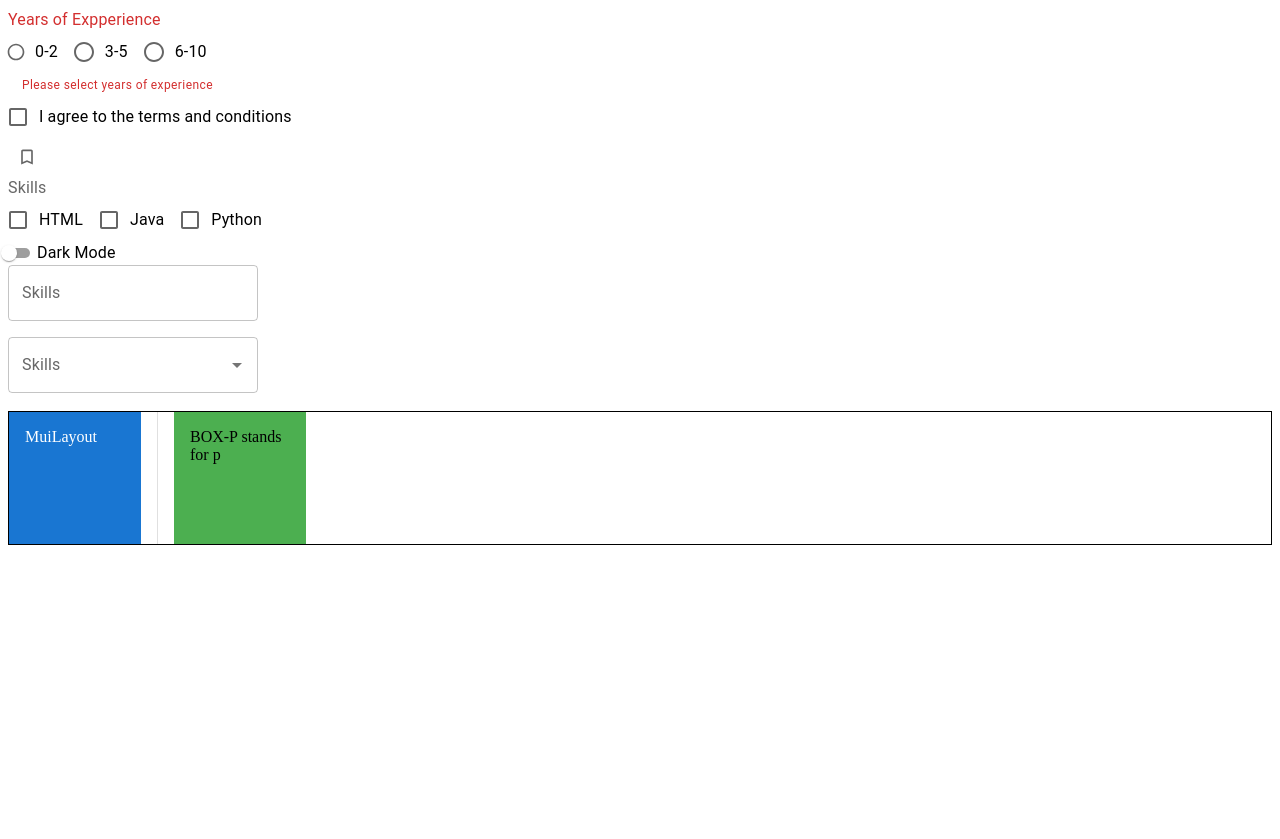
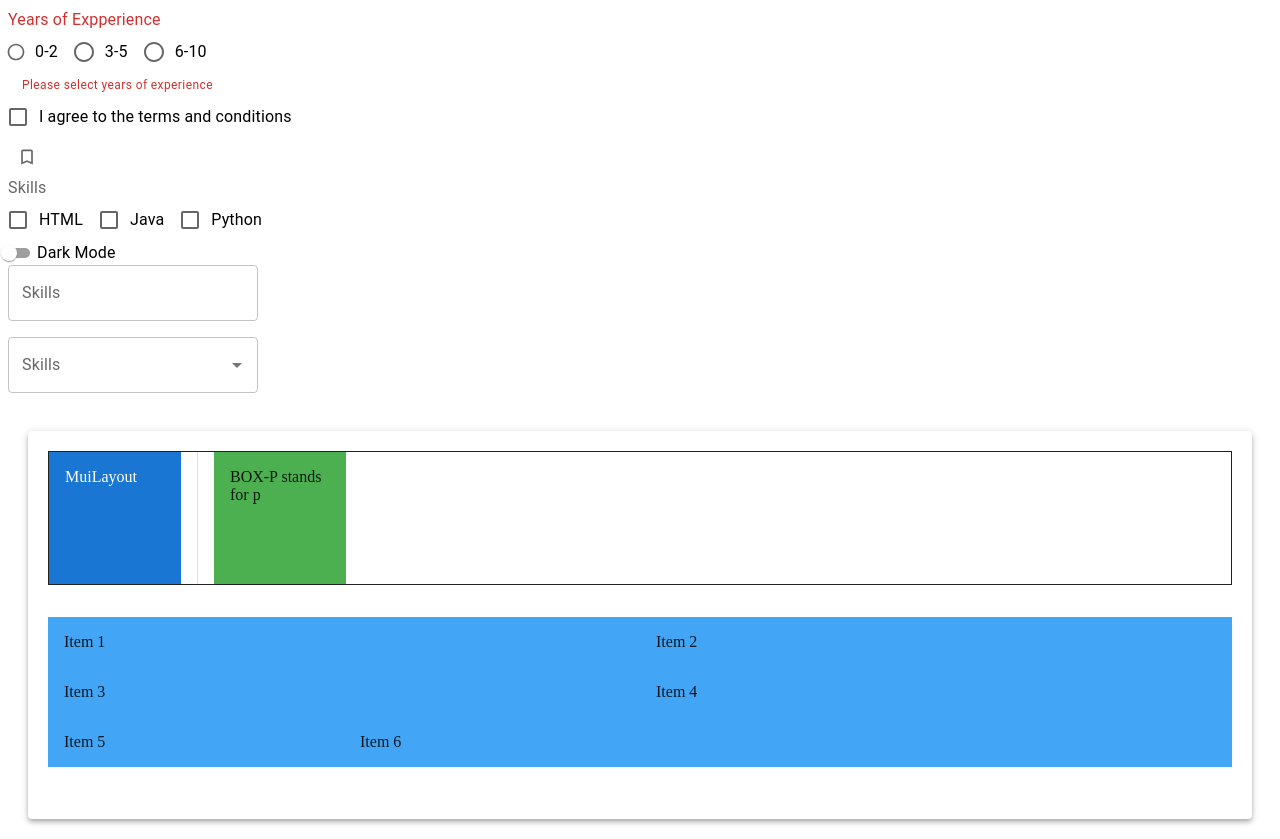
Before and after one commit to anoopmonu02/mui, a React (Vite) app in the folder MUIReactApp/: page / in a window 1280 px wide. Before the commit the page ends 800 px from the top, so only its background shows below. Built offline with nearby package versions, Linux system fonts and the light colour scheme.

Commit message:
MUI Grid and Paper

```diff
--- a/MUIReactApp/src/components/MuiLayout.jsx
+++ b/MUIReactApp/src/components/MuiLayout.jsx
@@ -1,15 +1,18 @@
 import React from 'react'
-import { Box, Stack, Divider } from '@mui/material'
+import { Box, Stack, Divider, Grid, Paper } from '@mui/material'
 
 function MuiLayout() {
   return (
     /* direction='column-reverse' */
-    <Stack
+    //Stack used for 1 dimensional layout
+    //Grid used for 2 dimensional layout
+    <Paper sx={{padding: '20px', margin: '20px'}} elevation={4}>
+        <Stack
         spacing={2}
         sx={{border: '1px solid'}}
         direction='row'
         divider={<Divider orientation='vertical' flexItem />}
-    >
+        >
         <Box sx={{
             backgroundColor: 'primary.main',
             color: 'white',
@@ -26,9 +29,19 @@ function MuiLayout() {
         <Box display='flex' height='100px' width='100px' bgcolor='success.light' p={2}>
             BOX-P stands for p
         </Box>
+        </Stack>
+        {/* //For equally distribution of items no interger value assign to xs, sm, md, lg, xl */}
+        <Grid container my={4}>
+            <Grid item xs={6}><Box bgcolor='primary.light' p={2}>Item 1</Box></Grid>
+            <Grid item xs={6}><Box bgcolor='primary.light' p={2}>Item 2</Box></Grid>
+            <Grid item xs={6}><Box bgcolor='primary.light' p={2}>Item 3</Box></Grid>
+            <Grid item xs={6}><Box bgcolor='primary.light' p={2}>Item 4</Box></Grid>
+            <Grid item xs={3}><Box bgcolor='primary.light' p={2}>Item 5</Box></Grid>
+            <Grid item xs={9}><Box bgcolor='primary.light' p={2}>Item 6</Box></Grid>
+        </Grid>
 
+    </Paper>
 
-    </Stack>
 
   )
 }
```
